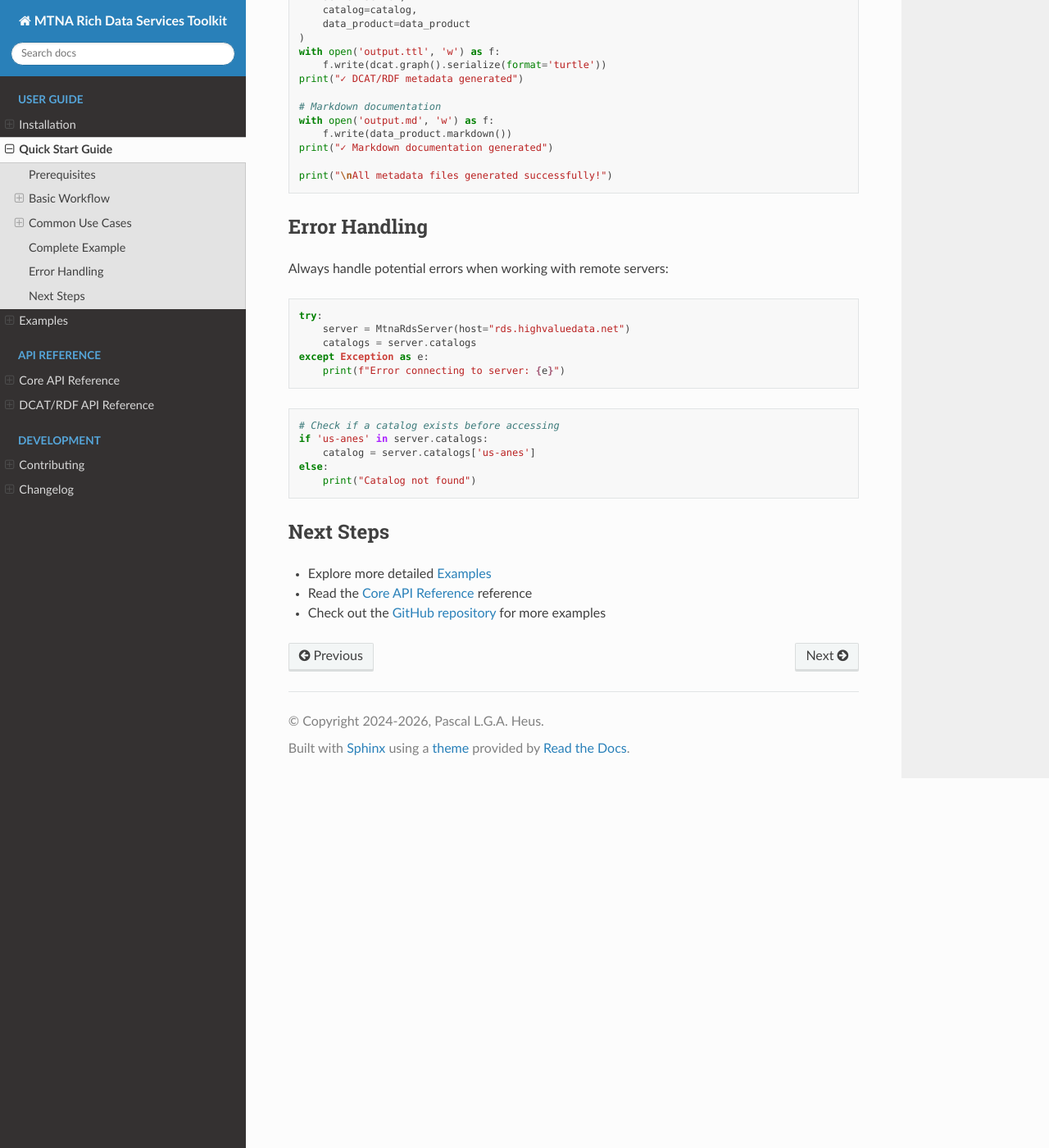
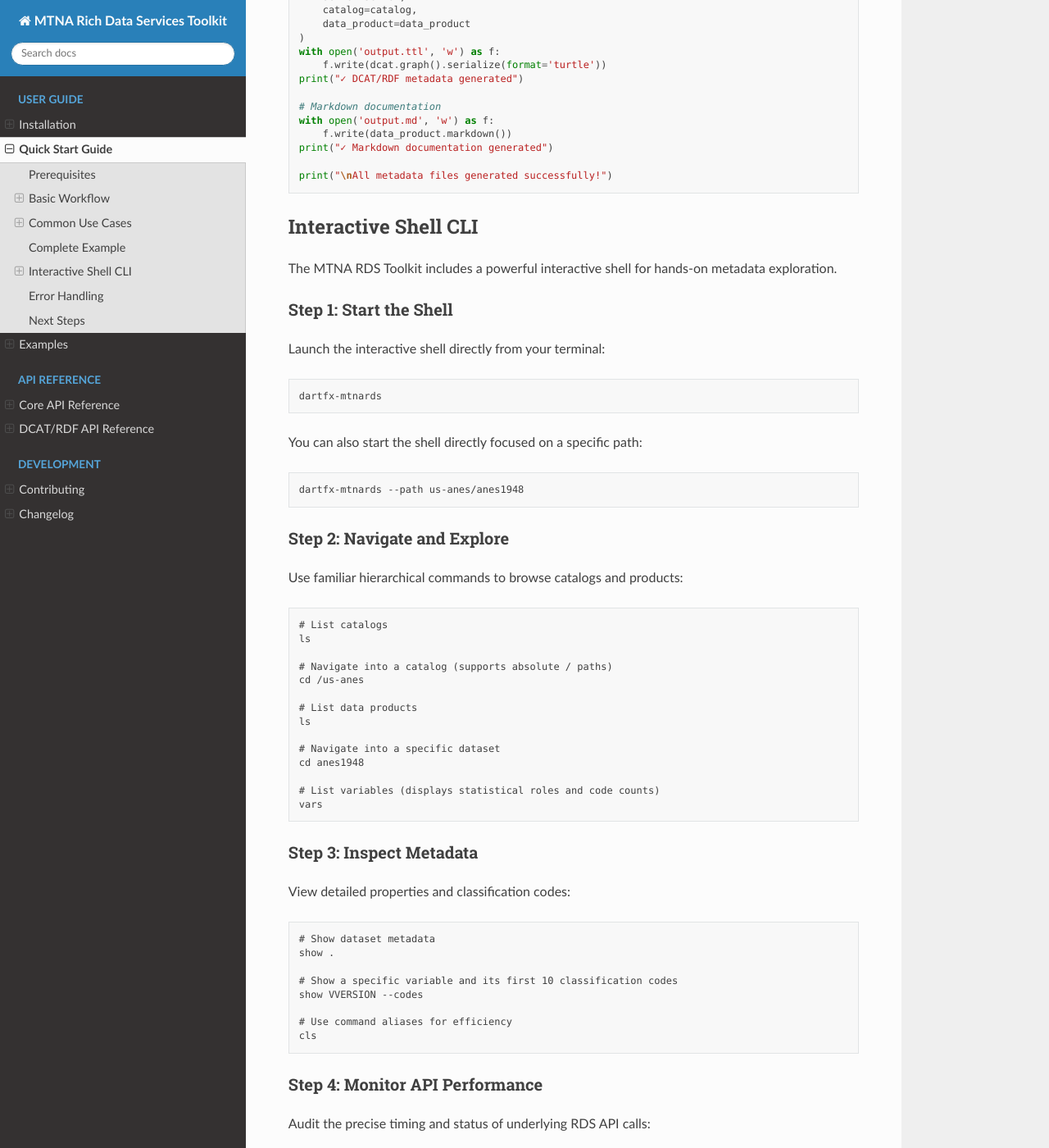
Before and after one commit to DataArtifex/mtnards-toolkit, a Sphinx documentation site: the page built from docs/source/quickstart.rst, in a window 1280 px wide and 1400 px high, scrolled down 4093 px. Shown: the whole window at 82% size. Built offline with Sphinx 7.4.7 and the Read the Docs theme 3.1.0, drawn with Linux system fonts in a browser that asks for light colours.

Commit message:
feat: implement interactive shell with hierarchical navigation, API telemetry, and rich terminal formatting

```diff
--- a/docs/source/index.rst
+++ b/docs/source/index.rst
@@ -33,6 +33,7 @@ Key Features
 * **Data Access**: Query variables, inspect classification codes, and subset data products
 * **Type Safety**: Full type hints and Pydantic-based models for all APIs
 * **HTML to Markdown**: Automatic conversion of dataset descriptions for improved readability
+* **Interactive Shell**: Premium hierarchical CLI for hands-on metadata exploration and API telemetry
 
 Quick Example
 -------------
--- a/docs/source/quickstart.rst
+++ b/docs/source/quickstart.rst
@@ -236,6 +236,73 @@ Here's a complete example that ties everything together:
 
    print("\nAll metadata files generated successfully!")
 
+Interactive Shell CLI
+---------------------
+
+The MTNA RDS Toolkit includes a powerful interactive shell for hands-on metadata exploration.
+
+Step 1: Start the Shell
+~~~~~~~~~~~~~~~~~~~~~~~
+
+Launch the interactive shell directly from your terminal:
+
+.. code-block:: bash
+
+   dartfx-mtnards
+
+You can also start the shell directly focused on a specific path:
+
+.. code-block:: bash
+
+   dartfx-mtnards --path us-anes/anes1948
+
+Step 2: Navigate and Explore
+~~~~~~~~~~~~~~~~~~~~~~~~~~~~
+
+Use familiar hierarchical commands to browse catalogs and products:
+
+.. code-block:: text
+
+   # List catalogs
+   ls
+
+   # Navigate into a catalog (supports absolute / paths)
+   cd /us-anes
+
+   # List data products
+   ls
+
+   # Navigate into a specific dataset
+   cd anes1948
+
+   # List variables (displays statistical roles and code counts)
+   vars
+
+Step 3: Inspect Metadata
+~~~~~~~~~~~~~~~~~~~~~~~~
+
+View detailed properties and classification codes:
+
+.. code-block:: text
+
+   # Show dataset metadata
+   show .
+
+   # Show a specific variable and its first 10 classification codes
+   show VVERSION --codes
+
+   # Use command aliases for efficiency
+   cls
+
+Step 4: Monitor API Performance
+~~~~~~~~~~~~~~~~~~~~~~~~~~~~~~~
+
+Audit the precise timing and status of underlying RDS API calls:
+
+.. code-block:: text
+
+   api
+
 Error Handling
 --------------
 
```
Also changed, not shown: AGENT_CLI.md (+6 -5 lines), CHANGELOG.md (+23 -0 lines), CLI_USER_GUIDE.md (+17 -13 lines), docs/source/changelog.rst (+15 -8 lines), docs/source/installation.rst (+9 -0 lines).
